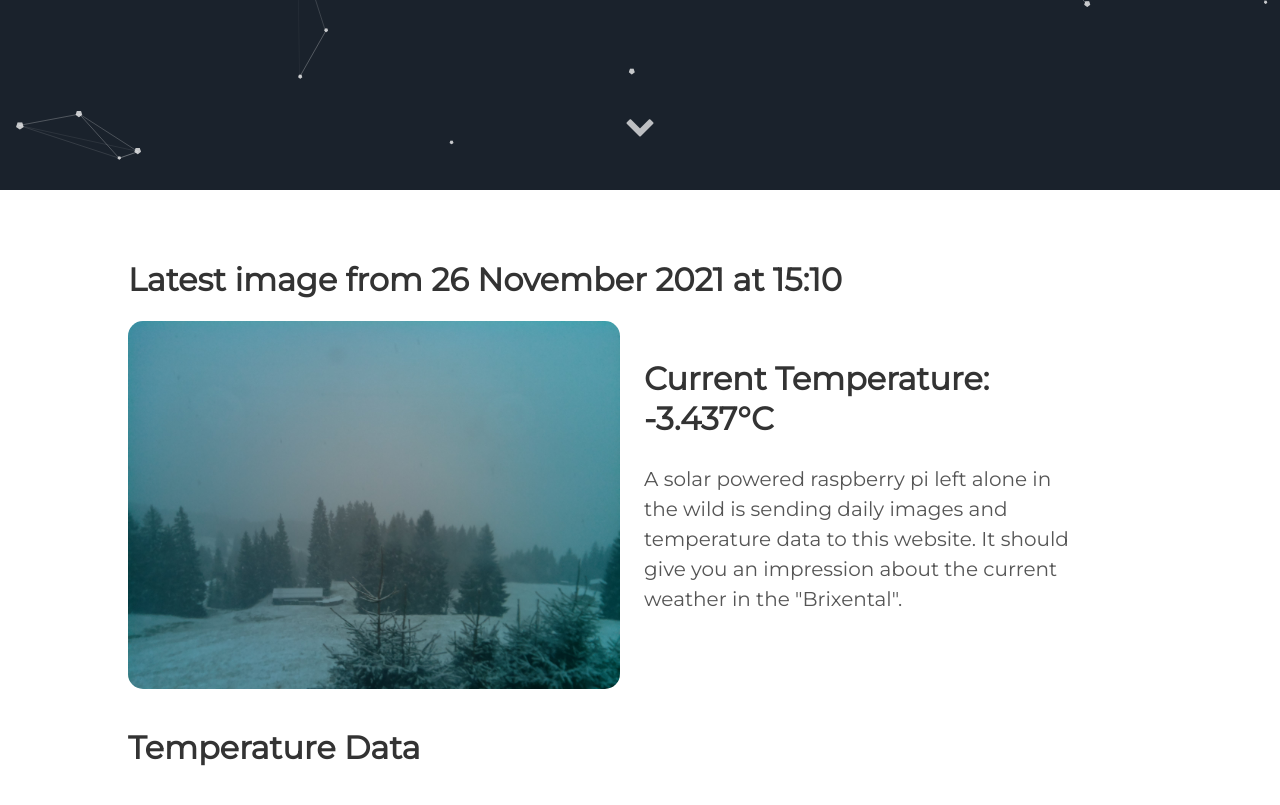
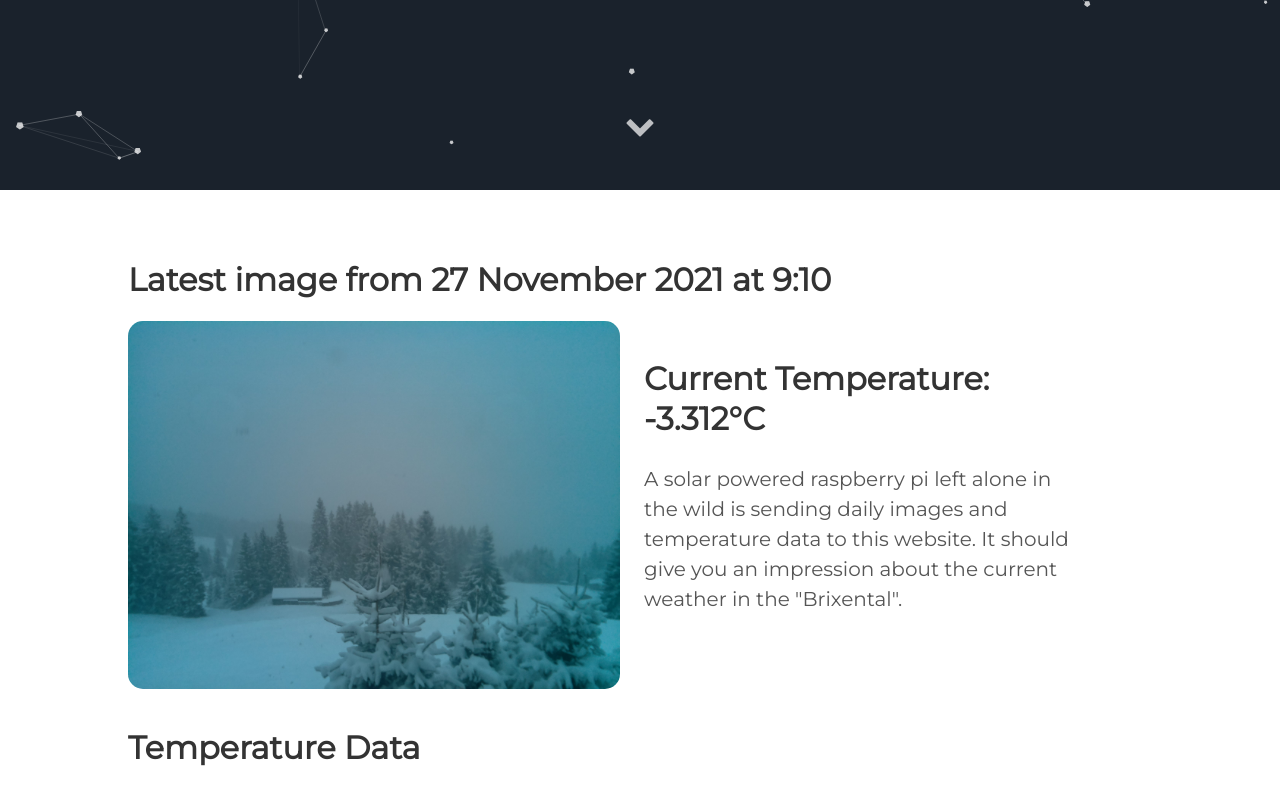
Before and after one commit to vektorious/vektorious.github.io, a Jekyll site: the page built from resources/huette.md, in a window 1280 px wide and 900 px high, scrolled down 710 px. Shown: the top 805 px of the window. Built offline with Jekyll 4.4.1, drawn with Linux system fonts in a browser that asks for light colours.

Commit message:
I'm a bot beep boop

```diff
--- a/resources/huette.md
+++ b/resources/huette.md
@@ -6,13 +6,13 @@ image: '/assets/img/'
 description: 'Live image from the Austrian alps'
 twitter_text: ' '
 ---
-## Latest image from 26 November 2021 at 15:10
+## Latest image from 27 November 2021 at  9:10
 <div class="huette">
   <div class="huette-image">
     <img src="{{ "/assets/img/huette.jpg" | prepend: site.baseurl }}">
   </div>
   <div class="huette-text">
-        <h2>Current Temperature: -3.437°C</h2>
+        <h2>Current Temperature: -3.312°C</h2>
         <p>A solar powered raspberry pi left alone in the wild is sending daily images and temperature data to this website. It should give you an impression about the current weather in the "Brixental".</p>
 
   </div>
```
Also changed, not shown: rpi-script/2021-11-27_090911.txt (renamed from rpi-script/2021-11-26_150907.txt, +5 -5 lines), rpi-script/huette.md (+2 -2 lines), assets/img/huette.jpg, assets/img/temp_plot.png, rpi-script/temp_plot.png, 1 other file.
